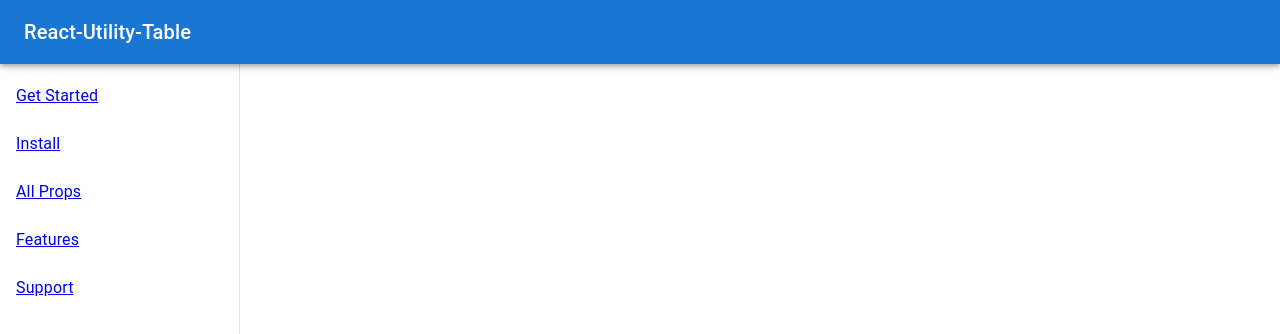
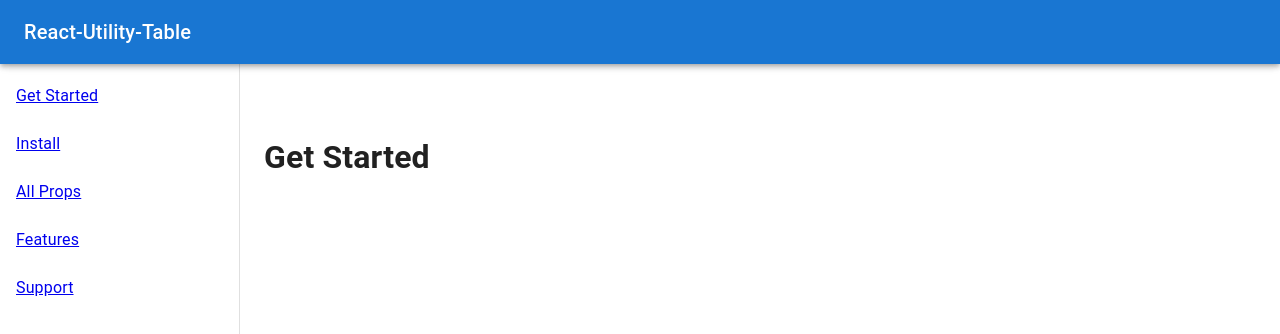
Before and after one commit to HaidaraliChamcham/UtilityWebsite, a React (Create React App) app: page / in a window 1280 px wide. Shown: the top 334 px of the page. Built offline with nearby package versions, Linux system fonts and the light colour scheme.

Commit message:
corrrected the ui

```diff
--- a/src/NavBar.tsx
+++ b/src/NavBar.tsx
@@ -66,17 +66,15 @@
                 <>
                     {drawer}
                     <Box component="main" sx={{ flexGrow: 1, p: 3 }}>
+                        <Toolbar />
+                        <Routes>
+                            {RouteElement.map((Item, index) => (
+                                <Route key={Item.path} path={Item.path} element={<Item.Component />}>
+                                </Route>))}
+
+                        </Routes>
                     </Box>
                 </>
-            </Box>
-            <Box component="main" sx={{ flexGrow: 1, p: 3 }}>
-                <Toolbar />
-                <Routes>
-                    {RouteElement.map((Item, index) => (
-                        <Route key={Item.path} path={Item.path} element={<Item.Component />}>
-                        </Route>))}
-
-                </Routes>
             </Box>
 
         </BrowserRouter>
```
